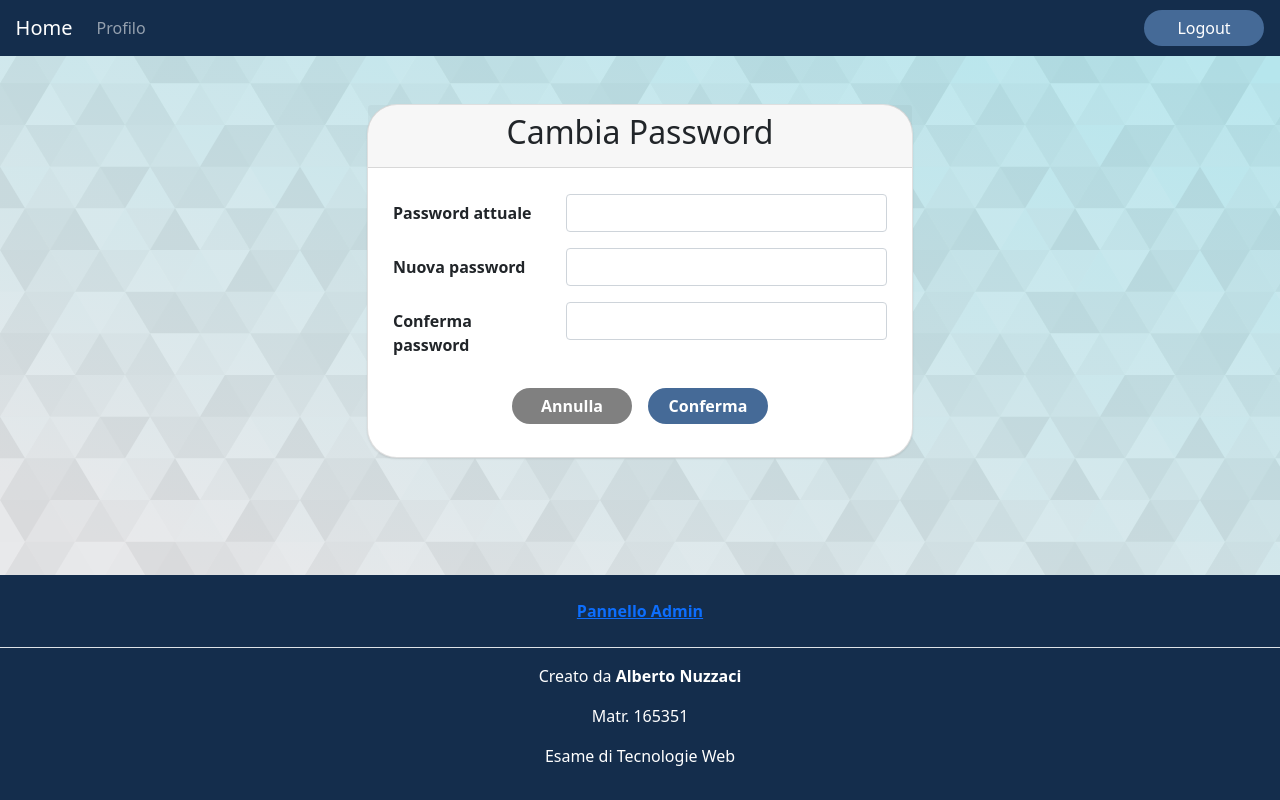
After one commit to albertonuzzaci/FieldHub, a Django app: page /users/cambiapassword in a window 1280 px wide. The commit adds this page. Run offline with Django 5.2, Linux system fonts and the light colour scheme; a user stored in the database is signed in; some libraries are stand-ins or nearby versions.

Commit message:
Added change password

```diff
--- a/FieldHub/core/templates/core/card.html
+++ b/FieldHub/core/templates/core/card.html
@@ -11,11 +11,12 @@
                 <div class="col-md-9">
                     <h5 class="card-title text-fourth-color" style="font-weight: bold;">
                         {{struttura.nome_struttura}}
-                        {% if not struttura.verified%}
-                        <svg xmlns="http://www.w3.org/2000/svg" width="16" height="16" fill="currentColor" class="bi bi-exclamation-triangle-fill" viewBox="0 0 16 16">
+                        {% if not struttura.verified %}
+                        <svg xmlns="http://www.w3.org/2000/svg" width="16" height="16" fill="currentColor" class="bi bi-exclamation-triangle-fill" viewBox="0 0 16 16" style="color: #f00707;">
                             <path d="M8.982 1.566a1.13 1.13 0 0 0-1.96 0L.165 13.233c-.457.778.091 1.767.98 1.767h13.713c.889 0 1.438-.99.98-1.767zM8 5c.535 0 .954.462.9.995l-.35 3.507a.552.552 0 0 1-1.1 0L7.1 5.995A.905.905 0 0 1 8 5m.002 6a1 1 0 1 1 0 2 1 1 0 0 1 0-2"/>
                         </svg>
                         {% endif %}
+
                     </h5>
                 </div>
                 <div class="col-md-3">
--- a/FieldHub/users/form.py
+++ b/FieldHub/users/form.py
@@ -4,6 +4,7 @@ from django.db import transaction
 from .models import User,ProprietarioStruttura,Utente
 from django.core.validators import RegexValidator
 from core.models import Struttura
+from django.contrib.auth.forms import PasswordChangeForm
 
 class UtenteSignUpForm(UserCreationForm):
     nome = forms.CharField(required=True)
@@ -80,8 +81,6 @@ class ProprietarioStrutturaSignUpForm(UserCreationForm):
 
         return user
 
-
-
 class UpdateUserForm(forms.ModelForm):
     nome = forms.CharField(required=True,
                              widget=forms.TextInput(attrs={'class': 'form-control'}))
@@ -93,8 +92,6 @@ class UpdateUserForm(forms.ModelForm):
     class Meta:
         model = User
         fields = ['nome','cognome','img']
-
-
 
 class UpdateUtenteForm(forms.ModelForm):
     email = forms.CharField(required=True,
@@ -125,3 +122,35 @@ class UpdateStrutturaForm(forms.ModelForm):
     class Meta:
         model = Struttura
         fields = ['nome_struttura', 'citta', 'indirizzo', 'num_civico', 'descrizione', 'email', 'numTelefono']
+
+class CambiaPasswordForm(PasswordChangeForm):
+    old_password = forms.CharField(
+        label="Password attuale",
+        widget=forms.PasswordInput(),
+        required=True,
+    )
+    new_password1 = forms.CharField(
+        label="Nuova password",
+        widget=forms.PasswordInput(),
+    )
+    new_password2 = forms.CharField(
+        label="Conferma password",
+        widget=forms.PasswordInput(),
+    )
+
+    #I metodi clean nei form di Django vengono chiamati automaticamente durante la validazione del form.
+    def clean_old_password(self):
+        old_password = self.cleaned_data.get("old_password")
+        if not self.user.check_password(old_password):
+            raise forms.ValidationError("La password attuale non è corretta.")
+        return old_password
+
+    def clean(self):
+        cleaned_data = super().clean()
+        new_password1 = cleaned_data.get("new_password1")
+        new_password2 = cleaned_data.get("new_password2")
+
+        if new_password1 and new_password2:
+            if new_password1 != new_password2:
+                raise forms.ValidationError("Le nuove password non coincidono.")
+        return cleaned_data
--- /dev/null
+++ b/FieldHub/users/templates/users/cambia_password.html
@@ -0,0 +1,60 @@
+{% extends 'base.html' %}
+
+{% block content %}
+<div class="container mt-5">
+    <div class="row justify-content-center">
+        <div class="col-md-6">
+            <section>
+                <div class="card">
+                    <div class="card-header text-black text-center">
+                        <h2>Cambia Password</h2>
+                    </div>
+                    <div class="card-body">
+                        <form method="post">
+                            {% csrf_token %}
+                            <div class="row pt-3 justify-content-center">
+                                <label for="id_old_password" class="col-md-4 col-form-label text-md-right"><strong>{{form.old_password.label}}</strong></label>
+                                <div class="col">
+                                    <input type="password" id="id_old_password" name="old_password" class="form-control">
+                                    {% if form.old_password.errors %}
+                                        <div class="text-danger">
+                                            {{ form.old_password.errors }}
+                                        </div>
+                                    {% endif %}
+                                </div>
+                            </div>
+                            <div class="row pt-3 justify-content-center">
+                                <label for="id_new_password1" class="col-md-4 col-form-label text-md-right"><strong>{{form.new_password1.label}}</strong></label>
+                                <div class="col">
+                                    <input type="password" id="id_new_password1" name="new_password1" class="form-control">
+                                    {% if form.new_password1.errors %}
+                                        <div class="text-danger">
+                                            {{ form.new_password1.errors }}
+                                        </div>
+                                    {% endif %}
+                                </div>
+                            </div>
+                            <div class="row pt-3 justify-content-center">
+                                <label for="id_new_password2" class="col-md-4 col-form-label text-md-right"><strong>{{form.new_password2.label}}</strong></label>
+                                <div class="col">
+                                    <input type="password" id="id_new_password2" name="new_password2" class="form-control">
+                                    {% if form.new_password2.errors %}
+                                        <div class="text-danger">
+                                            {{ form.new_password2.errors }}
+                                        </div>
+                                    {% endif %}
+                                </div>
+                            </div>
+                            <div class="row pt-3 justify-content-center">
+                                <a href="{% url 'users:view_profile' %}" class="btn btn-primary m-2" style="font-weight:bold; background-color: gray; border-color: gray; transition: background-color 0.3s;" onmouseover="this.style.backgroundColor='#919e9d';" onmouseout="this.style.backgroundColor='gray';">Annulla</a>
+                                <button type="submit" class="btn btn-primary m-2" style="font-weight:bold">Conferma</button>
+                            </div>
+                        </form>
+                    </div>
+                </div>
+            </section>
+        </div>
+    </div>
+</div>
+
+{% endblock %}
--- a/FieldHub/users/templates/users/edit_profile_utente.html
+++ b/FieldHub/users/templates/users/edit_profile_utente.html
@@ -26,10 +26,8 @@
             object-fit: cover;
         }
     </style>
-<!-- Modal -->
 
 
-  <!-- Codice esistente -->
   <div class="container mt-5">
       <div class="row justify-content-center">
           <div class="col-md-6">
--- a/FieldHub/users/urls.py
+++ b/FieldHub/users/urls.py
@@ -12,6 +12,7 @@ urlpatterns = [
     path('login/',login_request, name='login'),
     path('logout/',logout_view, name='logout'),
     path('profile/', view_profile, name='view_profile'),
-    path('updateprofile/', update_profile, name='update_profile')
+    path('updateprofile/', update_profile, name='update_profile'),
+    path('cambiapassword', cambia_password, name='cambia_password')
     #path('upload/', upload_image, name='upload_image')
 ]
--- a/FieldHub/users/views.py
+++ b/FieldHub/users/views.py
@@ -2,13 +2,19 @@ from django.views.generic import CreateView
 from django.shortcuts import render, get_object_or_404, redirect
 from django.utils.crypto import get_random_string
 from django.core.exceptions import PermissionDenied
-
+from django.urls import reverse_lazy
+from django.contrib.auth.views import PasswordChangeView
 from django.contrib import messages
 from django.contrib.auth import login, logout,authenticate
 from django.contrib.auth.forms import AuthenticationForm
-
+from django.contrib.auth import update_session_auth_hash
+from django.contrib.auth.forms import PasswordChangeForm
+from django.shortcuts import render, redirect
 from .models import User, Utente, ProprietarioStruttura
 from users.form import *
+from django.urls import reverse
+from django.contrib.auth.decorators import login_required
+
 def register(request):
     return render(request, 'users/register.html')
 
@@ -159,16 +165,13 @@ def login_request(request):
     return render(request, 'users/login.html',
     context={'form':AuthenticationForm()})
 
+@login_required
 def logout_view(request):
-    if not request.user.is_authenticated:
-        raise PermissionDenied
     logout(request)
     return redirect('/?logout=ok')
 
+@login_required
 def view_profile(request):
-    if not request.user.is_authenticated:
-        raise PermissionDenied
-
     user = get_object_or_404(User, pk=request.user.pk)
 
     if user.is_utente:
@@ -188,10 +191,10 @@ def view_profile(request):
 
     return render(request, 'users/profile_detail.html', profile_data)
 
+
+
+@login_required
 def update_profile(request):
-    if not request.user.is_authenticated:
-        raise PermissionDenied
-
     user = request.user
     if user.is_utente:
         utente_view = utenteUpdateView
@@ -202,7 +205,19 @@ def update_profile(request):
     else:
         raise Exception("Errore")
 
+@login_required
+def cambia_password(request):
 
+    if request.method == 'POST':
+        form = CambiaPasswordForm(request.user, request.POST)
+        if form.is_valid():
+            user = form.save()
+            update_session_auth_hash(request, user)
+            return redirect(reverse('users:view_profile') + '?changed=ok')
+    else:
+        form = CambiaPasswordForm(request.user)
+
+    return render(request, 'users/cambia_password.html', {'form': form})
 '''
 from django.http import JsonResponse
 from django.core.files.storage import default_storage
```
Also changed, not shown: FieldHub/users/templates/users/profile_detail.html (+37 -5 lines), FieldHub/db.sqlite3.
